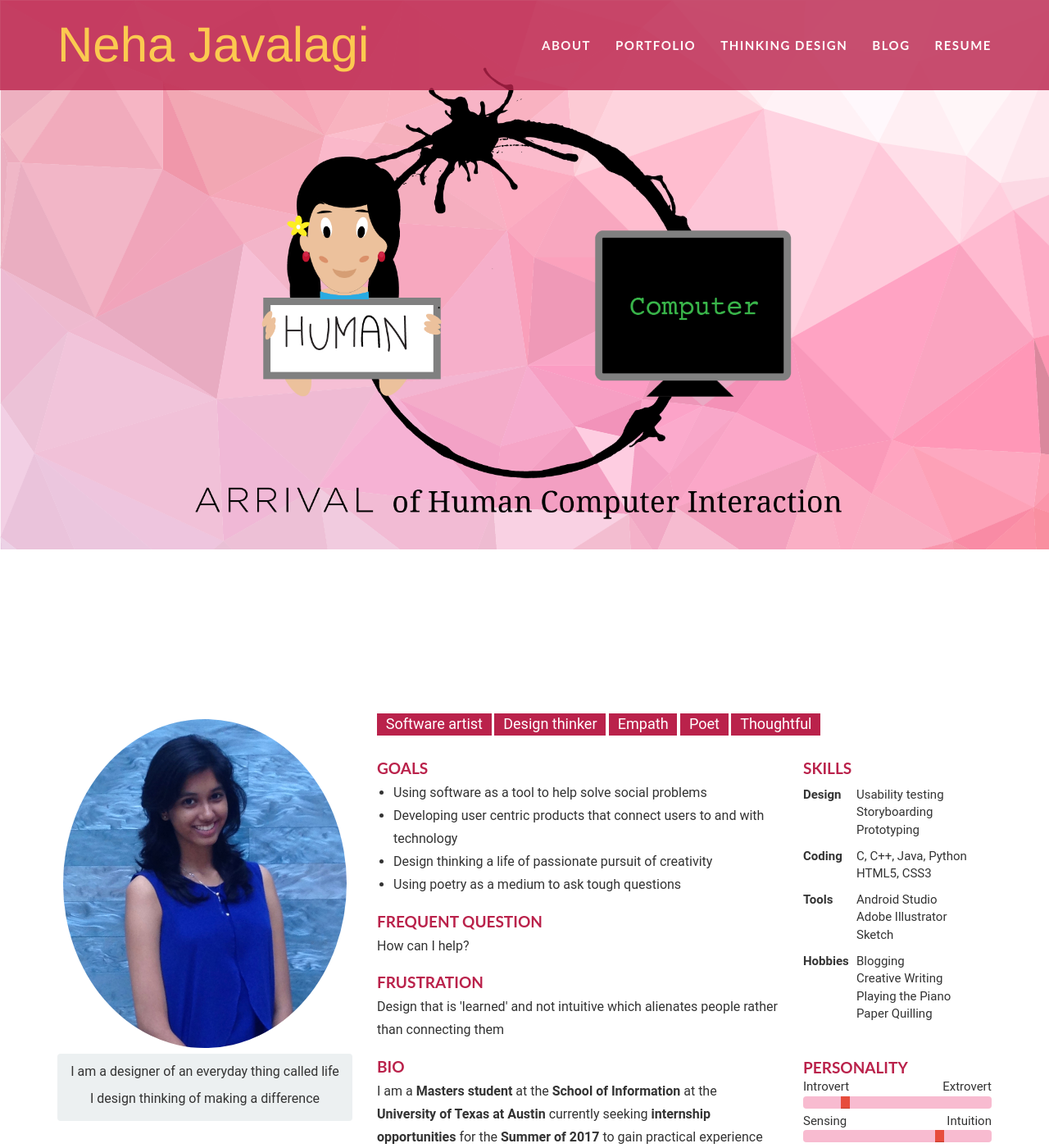
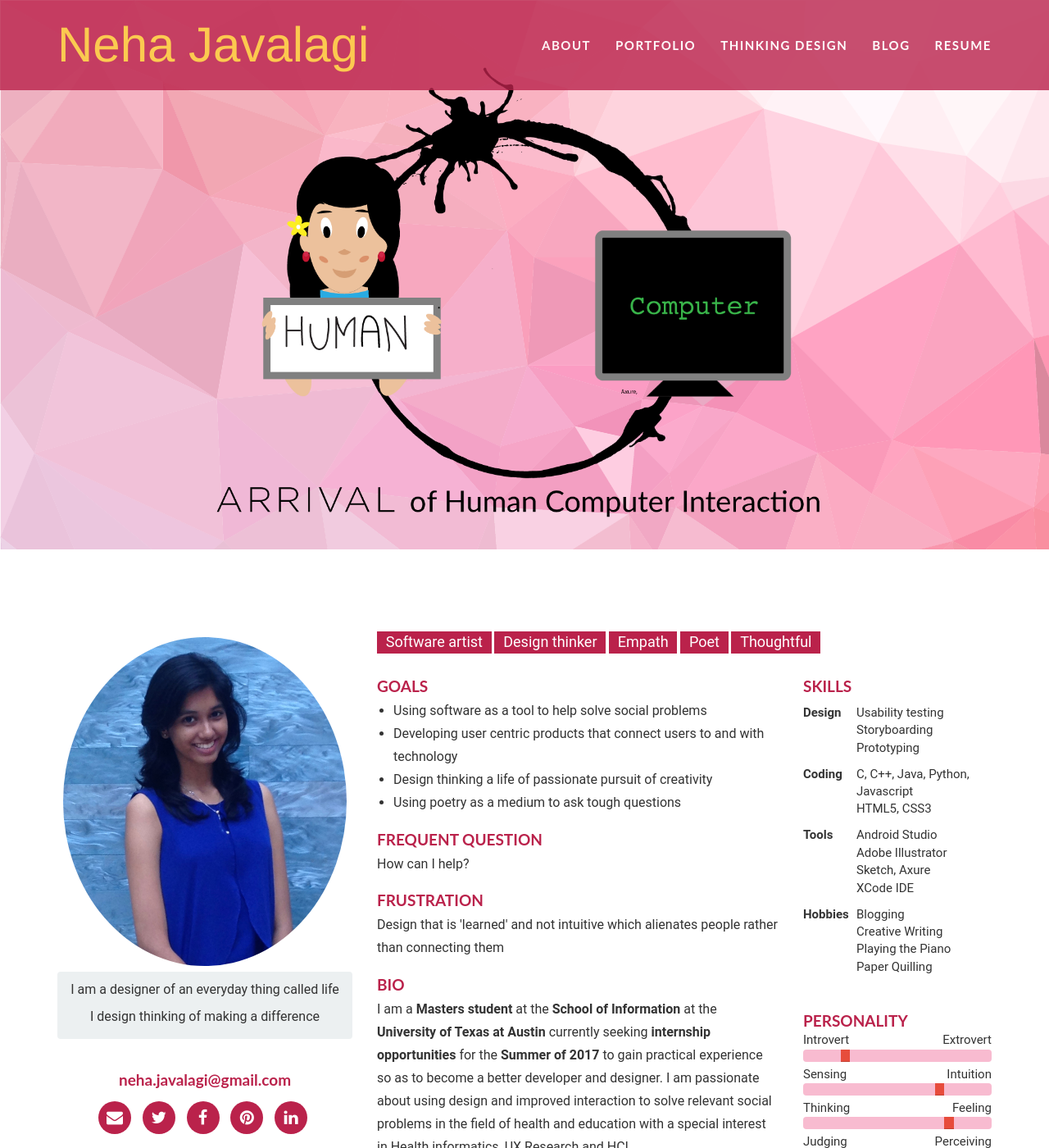
Before and after one commit to nehajavalagi/nehajavalagi.github.io, a Jekyll site: the page built from index.html, in a window 1280 px wide and 1400 px high. Shown: the whole window at 82% size. Built offline with Jekyll 4.4.1, drawn with Linux system fonts in a browser that asks for light colours; comment, search, counter and statistics services are not loaded.

```diff
--- a/_includes/about.html
+++ b/_includes/about.html
@@ -79,7 +79,7 @@
                                 </div>
                                 <div class="col-md-9">
                                     <ul class="list-unstyled">
-                                        <li>C, C++, Java, Python</li>
+                                        <li>C, C++, Java, Python, Javascript</li>
                                         <li>HTML5, CSS3</li>
                                     </ul>
                                 </div>
@@ -92,7 +92,8 @@
                                     <ul class="list-unstyled">
                                         <li>Android Studio</li>
                                         <li>Adobe Illustrator</li>
-                                        <li>Sketch</li>
+                                        <li>Sketch, Axure</li>
+                                        <li>XCode IDE</li>
                                     </ul>
                                 </div>
                             </div>
--- a/_includes/css/agency.css
+++ b/_includes/css/agency.css
@@ -67,7 +67,7 @@
 }
 
 .bg-light-yellow {
-    background-color: #FAD863!important;
+    background-color: #{{ site.data.template.color.secondary-light }} !important;
 }
 
 .bg-darkest-gray {
--- a/_includes/header.html
+++ b/_includes/header.html
@@ -43,7 +43,7 @@
 
 {% if page.layout == 'default' %}
 <!-- Header -->
-<section id="header" style="padding-top: 0">
+<section id="header" style="padding-top: 0; padding-bottom: 0">
 <div align="center" style="padding-top: 70px; background-image:url('{{ site.baseurl }}/img/header-bg.png')">
     <img src="{{site.baseurl}}/img/header.png" height="600px" width="auto">
     </div>
```
Also changed, not shown: bokeh_1.jpg (deleted), img/gleeme.png (deleted), img/header.png, 10 other files.
